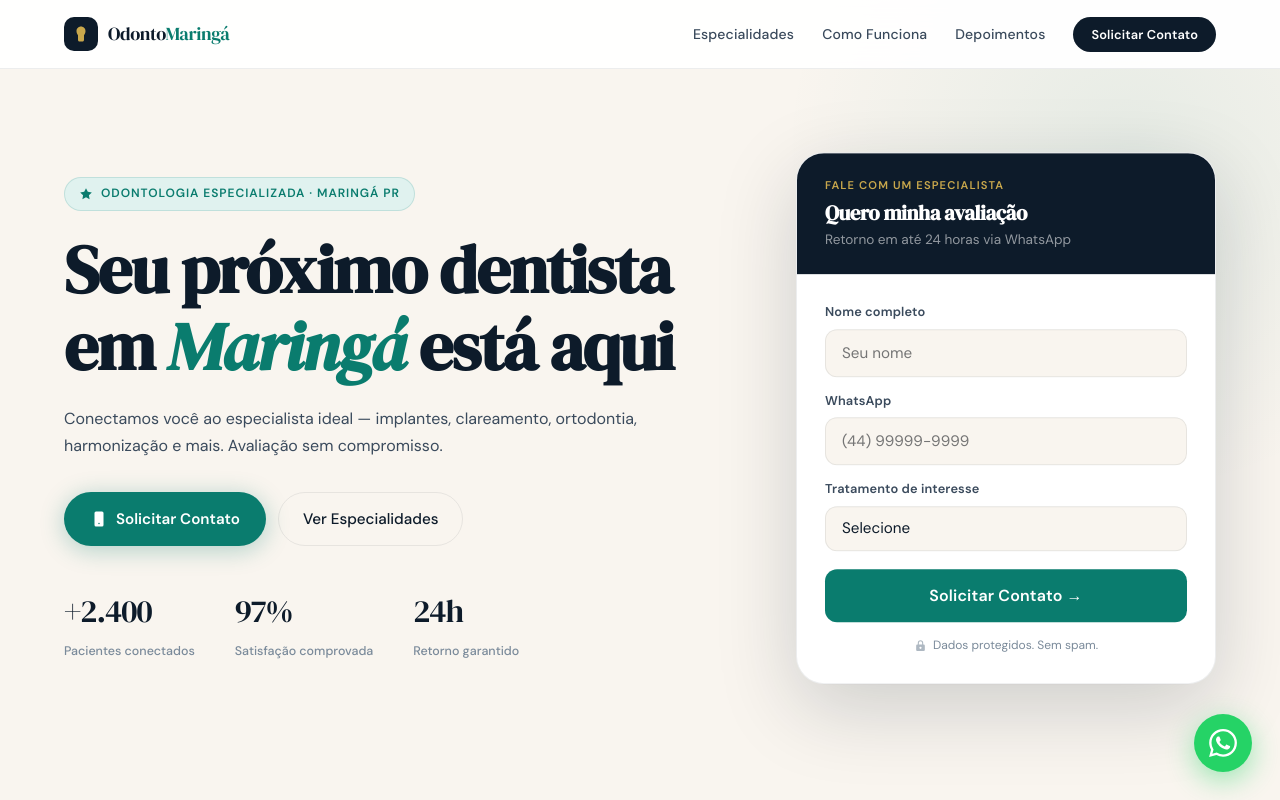
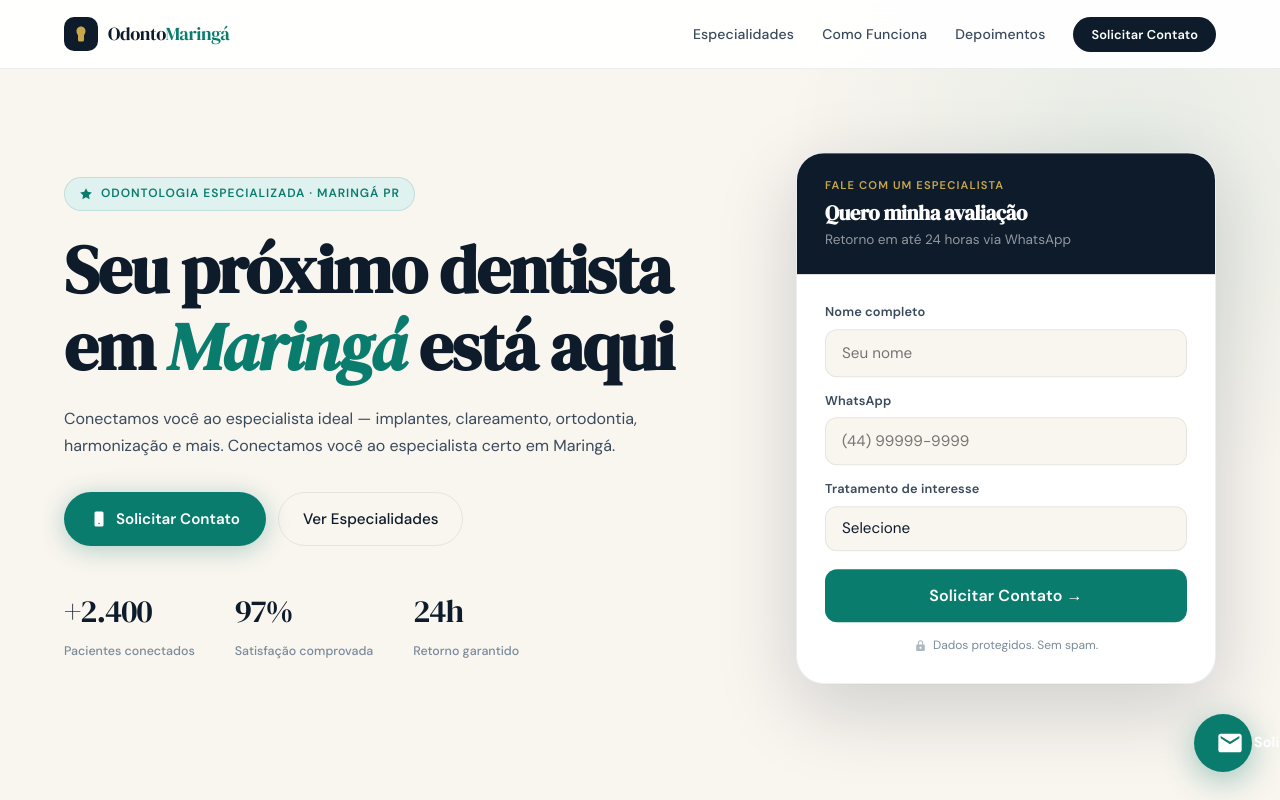
Before and after one commit to carvalhogomesag/odontomaringa, an Astro site: page / in a window 1280 px wide. Shown: the top 800 px of the page. Built offline with nearby package versions, Linux system fonts and the light colour scheme; Astro itself is replaced by a stand-in of ours.

Commit message:
feat: CtaFloat substitui WhatsApp, copy corrigida

```diff
--- /dev/null
+++ b/src/components/CtaFloat.astro
@@ -0,0 +1,10 @@
+---
+// Botão flutuante que abre o formulário da página via âncora #contato
+---
+
+<a class="cta-float" href="#contato" aria-label="Solicitar Contato">
+  <svg viewBox="0 0 24 24" xmlns="http://www.w3.org/2000/svg">
+    <path d="M20 4H4c-1.1 0-2 .9-2 2v12c0 1.1.9 2 2 2h16c1.1 0 2-.9 2-2V6c0-1.1-.9-2-2-2zm0 4l-8 5-8-5V6l8 5 8-5v2z"/>
+  </svg>
+  <span>Solicitar Contato</span>
+</a>
--- a/src/pages/index.astro
+++ b/src/pages/index.astro
@@ -1,7 +1,7 @@
 ---
 import Base from '../layouts/Base.astro';
 import Nav from '../components/Nav.astro';
-import WaFloat from '../components/WaFloat.astro';
+import CtaFloat from '../components/CtaFloat.astro';
 import ProofBar from '../components/ProofBar.astro';
 import LeadForm from '../components/LeadForm.astro';
 import { MARCA, ESPECIALIDADES, FORMS } from '../constants';
@@ -12,7 +12,7 @@ import { MARCA, ESPECIALIDADES, FORMS } from '../constants';
   description="Encontre o melhor dentista em Maringá para implantes, clareamento, harmonização e ortodontia. Avaliação com especialistas próximos a você."
 >
   <Nav slot="nav" variant="home" />
-  <WaFloat slot="wa-float" mensagem="geral" />
+  <CtaFloat slot="wa-float" />
 
   <!-- ── HERO ── -->
   <section class="hero">
@@ -24,7 +24,7 @@ import { MARCA, ESPECIALIDADES, FORMS } from '../constants';
           Odontologia Especializada · Maringá PR
         </span>
         <h1>Seu próximo dentista<br>em <em>Maringá</em> está aqui</h1>
-        <p class="hero-desc">Conectamos você ao especialista ideal — implantes, clareamento, ortodontia, harmonização e mais. Avaliação sem compromisso.</p>
+        <p class="hero-desc">Conectamos você ao especialista ideal — implantes, clareamento, ortodontia, harmonização e mais. Conectamos você ao especialista certo em Maringá.</p>
         <div class="hero-ctas">
           <a href="#contato" class="btn-primary">
             <svg width="18" height="18" viewBox="0 0 24 24" fill="white"><path d="M8 2h8a2 2 0 012 2v16a2 2 0 01-2 2H8a2 2 0 01-2-2V4a2 2 0 012-2zm4 17a1 1 0 100-2 1 1 0 000 2z"/></svg>
@@ -190,7 +190,7 @@ import { MARCA, ESPECIALIDADES, FORMS } from '../constants';
         <ul class="trust-list">
           <li>
             <svg viewBox="0 0 24 24"><path d="M12 2C6.48 2 2 6.48 2 12s4.48 10 10 10 10-4.48 10-10S17.52 2 12 2zm-2 15l-5-5 1.41-1.41L10 14.17l7.59-7.59L19 8l-9 9z"/></svg>
-            Avaliação sem compromisso
+            Conectamos você ao especialista certo em Maringá
           </li>
           <li>
             <svg viewBox="0 0 24 24"><path d="M12 2C6.48 2 2 6.48 2 12s4.48 10 10 10 10-4.48 10-10S17.52 2 12 2zm-2 15l-5-5 1.41-1.41L10 14.17l7.59-7.59L19 8l-9 9z"/></svg>
@@ -198,11 +198,11 @@ import { MARCA, ESPECIALIDADES, FORMS } from '../constants';
           </li>
           <li>
             <svg viewBox="0 0 24 24"><path d="M12 2C6.48 2 2 6.48 2 12s4.48 10 10 10 10-4.48 10-10S17.52 2 12 2zm-2 15l-5-5 1.41-1.41L10 14.17l7.59-7.59L19 8l-9 9z"/></svg>
-            Retorno garantido em até 24 horas
+            Retorno em até 24 horas via WhatsApp
           </li>
           <li>
             <svg viewBox="0 0 24 24"><path d="M12 2C6.48 2 2 6.48 2 12s4.48 10 10 10 10-4.48 10-10S17.52 2 12 2zm-2 15l-5-5 1.41-1.41L10 14.17l7.59-7.59L19 8l-9 9z"/></svg>
-            Seus dados não são compartilhados com terceiros
+            Seus dados são protegidos e não compartilhados
           </li>
         </ul>
       </div>
@@ -305,7 +305,6 @@ import { MARCA, ESPECIALIDADES, FORMS } from '../constants';
   flex-wrap: wrap;
 }
 
-
 .stat-number {
   font-family: 'DM Serif Display', serif;
   font-size: 1.8rem;
@@ -323,8 +322,6 @@ import { MARCA, ESPECIALIDADES, FORMS } from '../constants';
   box-shadow: var(--shadow-lg);
   overflow: hidden;
   border: 1px solid var(--border);
-  position: relative;
-  z-index: 1;
 }
 
 .card-header {
--- a/src/pages/obrigado.astro
+++ b/src/pages/obrigado.astro
@@ -1,7 +1,7 @@
 ---
 import Base from '../layouts/Base.astro';
 import Nav from '../components/Nav.astro';
-import WaFloat from '../components/WaFloat.astro';
+import CtaFloat from '../components/CtaFloat.astro';
 import { MARCA, WHATSAPP, GA4 } from '../constants';
 ---
 
@@ -10,7 +10,7 @@ import { MARCA, WHATSAPP, GA4 } from '../constants';
   description="Sua solicitação foi recebida. Em breve um especialista em Maringá entrará em contato."
 >
   <Nav slot="nav" variant="especialidade" />
-  <WaFloat slot="wa-float" mensagem="formulario" />
+  <CtaFloat slot="wa-float" />
 
   <main class="obrigado-main">
     <div class="thank-card">
@@ -65,7 +65,7 @@ import { MARCA, WHATSAPP, GA4 } from '../constants';
         <svg viewBox="0 0 24 24" width="18" height="18" fill="currentColor">
           <path d="M10 20v-6h4v6h5v-8h3L12 3 2 12h3v8z"/>
         </svg>
-        Voltar à página inicial
+        Voltar ao início
       </a>
 
       <p class="wa-hint">
--- a/src/styles/global.css
+++ b/src/styles/global.css
@@ -734,25 +734,33 @@ footer {
 }
 
 /* ── WHATSAPP FLOAT ──────────────────────────────────────────────────────── */
-.wa-float {
+.cta-float {
   position: fixed;
-  bottom: 20px; right: 20px;
+  bottom: 24px; right: 24px;
   z-index: 200;
-  background: #25d366;
-  width: 54px; height: 54px;
-  border-radius: 50%;
-  display: flex; align-items: center; justify-content: center;
-  box-shadow: 0 8px 28px rgba(37,211,102,0.45);
+  background: var(--teal);
+  color: var(--white);
+  display: flex; align-items: center; gap: 10px;
+  padding: 14px 22px;
+  border-radius: 50px;
+  box-shadow: 0 8px 32px rgba(10,124,110,0.4);
   text-decoration: none;
-  transition: transform 0.25s, box-shadow 0.25s;
+  font-size: 0.9rem;
+  font-weight: 700;
+  font-family: 'DM Sans', sans-serif;
+  letter-spacing: 0.01em;
+  transition: transform 0.25s, box-shadow 0.25s, background 0.25s;
+  white-space: nowrap;
 }
 
-.wa-float:hover {
-  transform: scale(1.08);
-  box-shadow: 0 12px 36px rgba(37,211,102,0.55);
+.cta-float:hover {
+  background: var(--teal-dark);
+  transform: translateY(-3px);
+  box-shadow: 0 12px 40px rgba(10,124,110,0.5);
 }
 
-.wa-float svg { width: 26px; height: 26px; fill: white; }
+.cta-float svg { width: 18px; height: 18px; fill: white; flex-shrink: 0; }
+.cta-float span { color: white; }
 
 /* ── ANIMAÇÕES ───────────────────────────────────────────────────────────── */
 @keyframes slideUp {
@@ -824,6 +832,6 @@ footer {
 
   .content-grid { gap: 72px; }
 
-  .wa-float { bottom: 28px; right: 28px; width: 58px; height: 58px; }
-  .wa-float svg { width: 28px; height: 28px; }
+  .cta-float { bottom: 28px; right: 28px; width: 58px; height: 58px; }
+  .cta-float svg { width: 28px; height: 28px; }
 }
```
Also changed, not shown: src/layouts/Especialidade.astro (+4 -6 lines).
